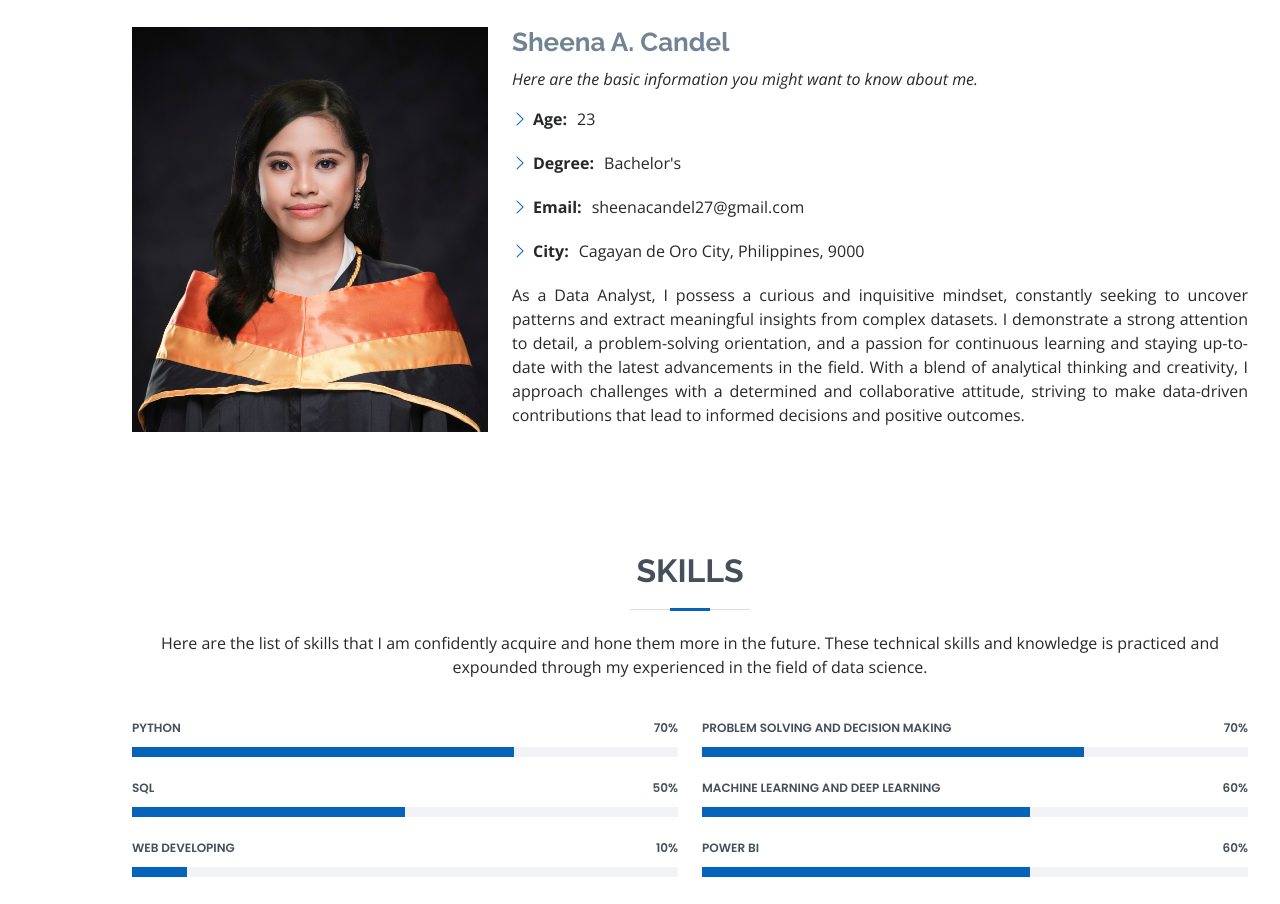
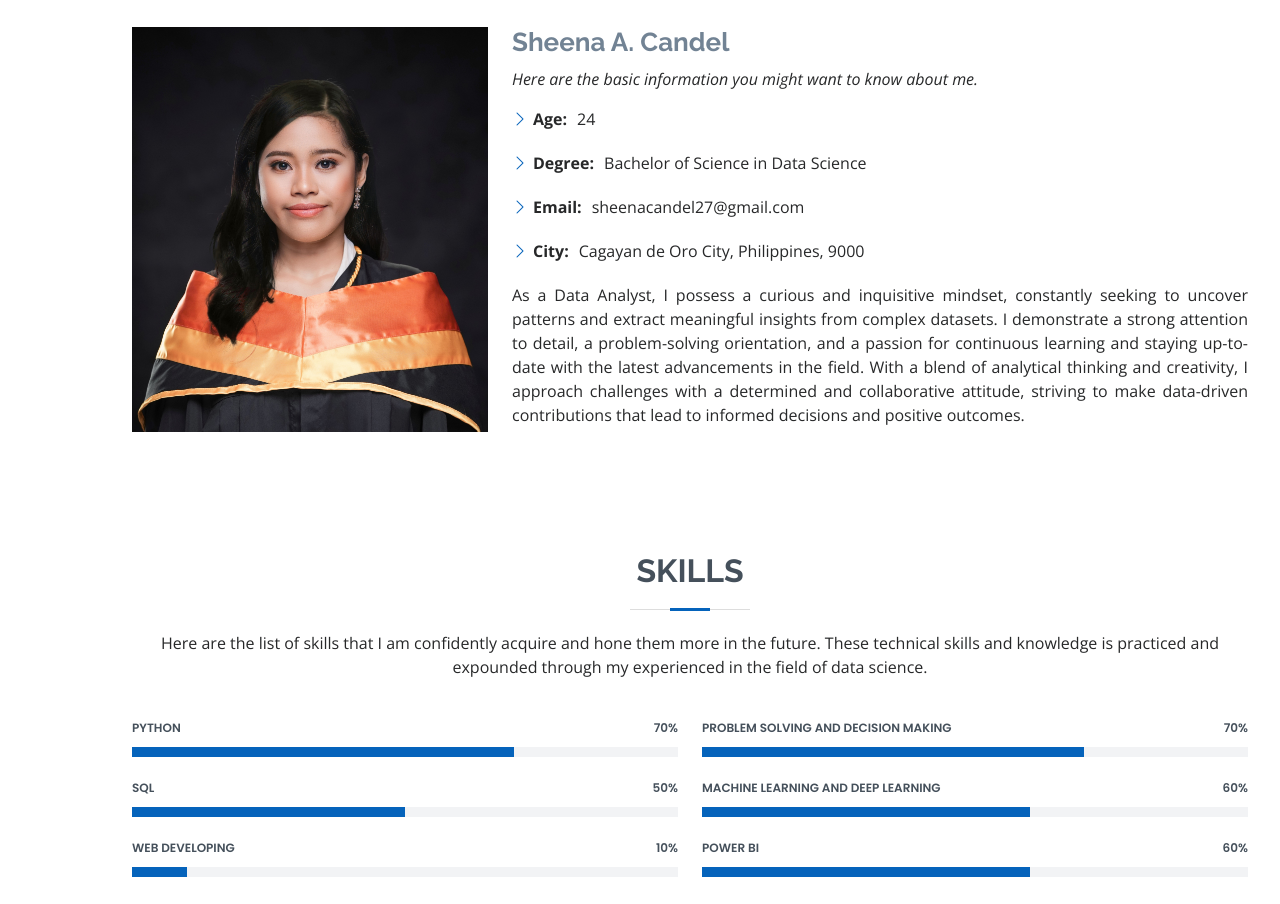
Before and after one commit to SheenaCandel/MyResume, a plain HTML site: page index.html in a window 1280 px wide. Shown: the part 1013-1917 px from the top of the page. Drawn offline with nearby package versions, Linux system fonts and the light colour scheme.

Commit message:
age and degree

```diff
--- a/index.html
+++ b/index.html
@@ -95,8 +95,8 @@
             </p>
             <div class="col-lg-6">
                 <ul>
-                  <li><i class="bi bi-chevron-right"></i> <strong>Age:</strong> <span>23</span></li>
-                  <li><i class="bi bi-chevron-right"></i> <strong>Degree:</strong> <span>Bachelor's</span></li>
+                  <li><i class="bi bi-chevron-right"></i> <strong>Age:</strong> <span>24</span></li>
+                  <li><i class="bi bi-chevron-right"></i> <strong>Degree:</strong> <span>Bachelor of Science in Data Science</span></li>
                   <li><i class="bi bi-chevron-right"></i> <strong>Email:</strong> <span>sheenacandel27@gmail.com</span></li>
                   <li><i class="bi bi-chevron-right"></i> <strong>City:</strong> <span>Cagayan de Oro City, Philippines, 9000</span></li>
                 </ul>
```
